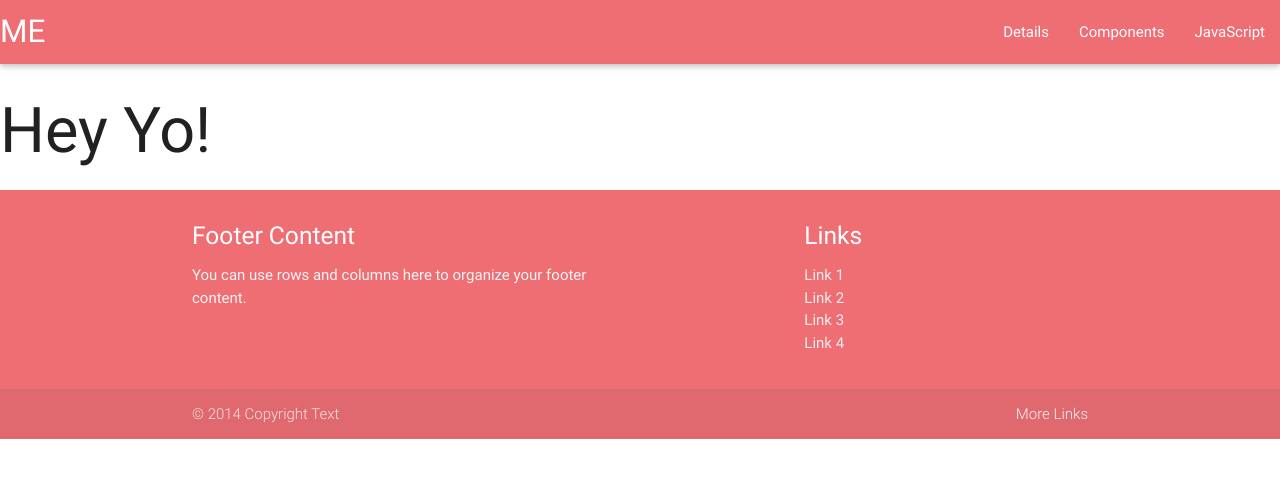
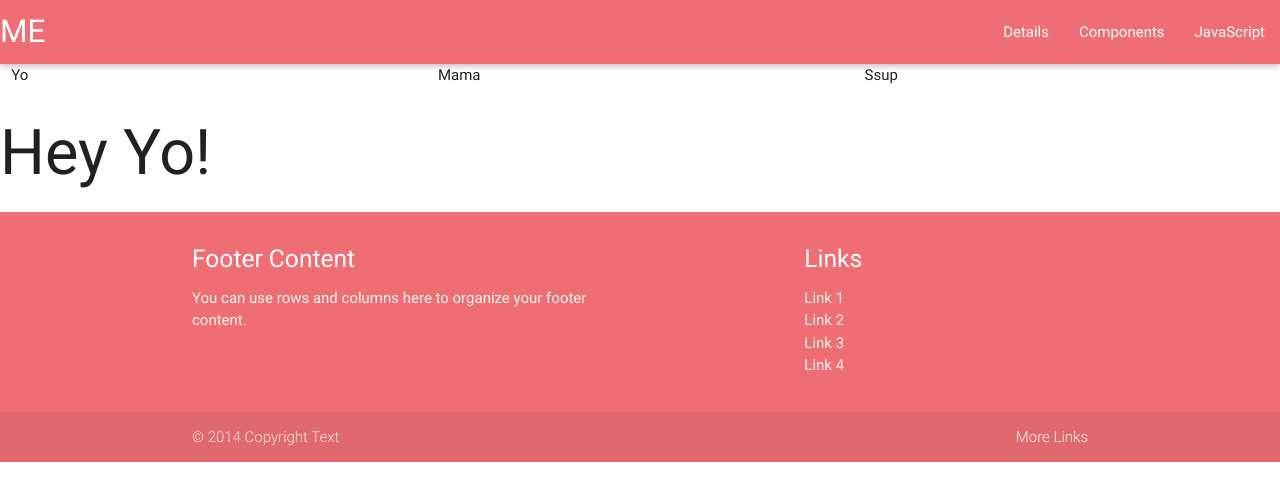
Before and after one commit to SuramVishal/SuramVishal.github.io, a plain HTML site: page index.html in a window 1280 px wide. Drawn offline with nearby package versions, Linux system fonts and the light colour scheme.

Commit message:
initial push

```diff
--- a/index.html
+++ b/index.html
@@ -21,6 +21,11 @@
 			</ul>
 		</div>
 	</nav>
+	<div class="row">
+	     <div class="col s4">Yo</div>
+	     <div class="col s4">Mama</div>
+	     <div class="col s4">Ssup</div>
+	     </div>
 	<h1>Hey Yo!</h1>
 	<footer class="page-footer">
 		<div class="container">
```
